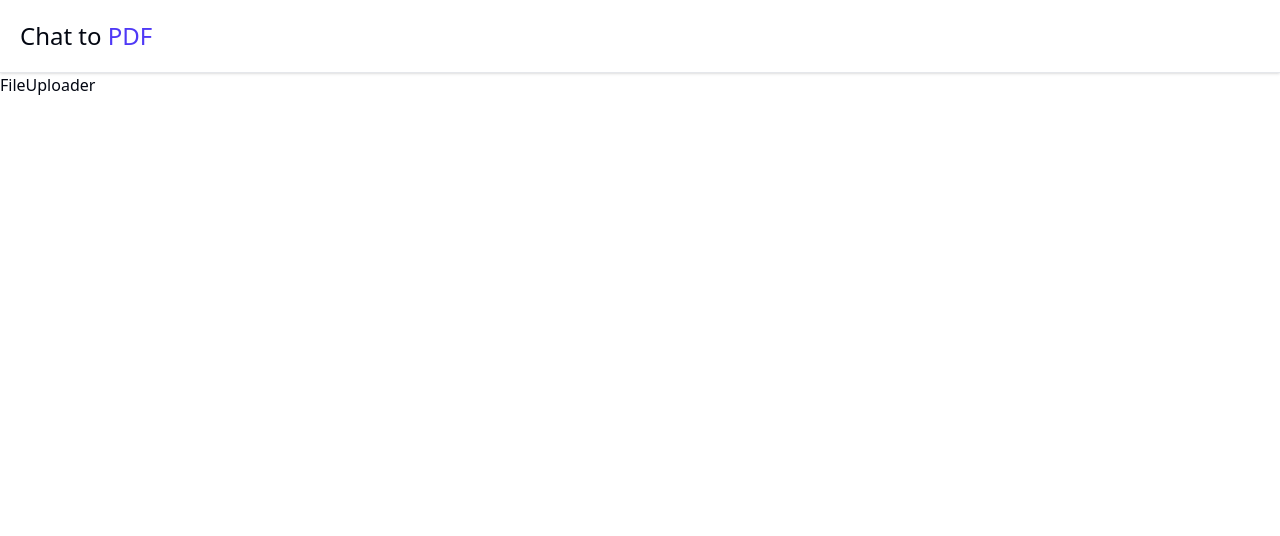
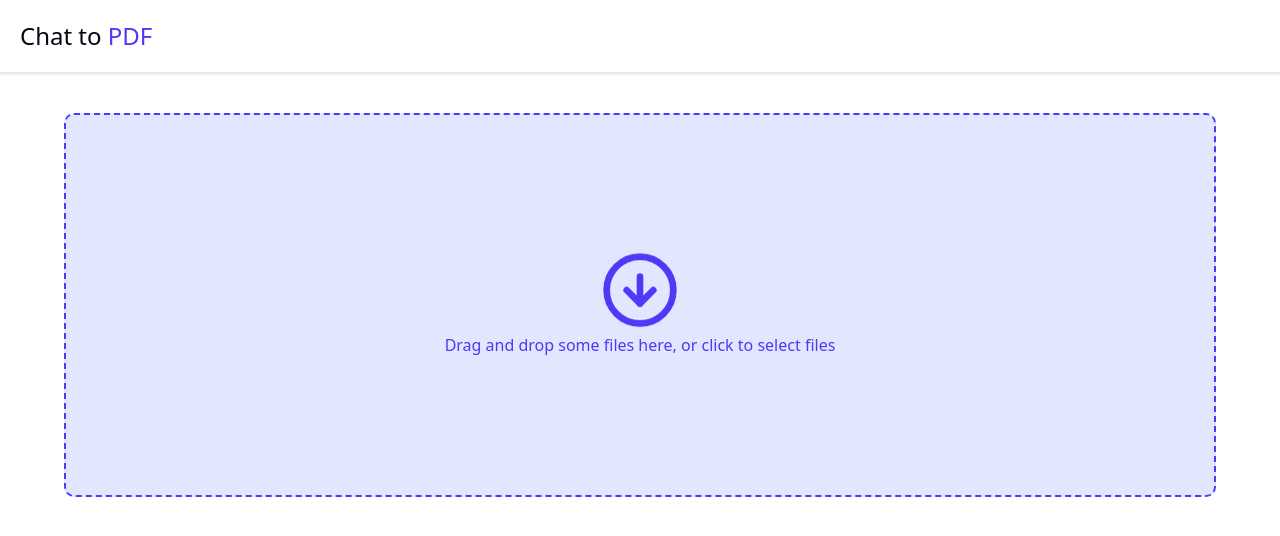
Before and after one commit to lanphantastic/doc-simplicity, a Next.js app in the folder doc-simplicity/: page /dashboard/upload in a window 1280 px wide. Shown: the top 536 px of the page. Built offline with nearby package versions, Linux system fonts and the light colour scheme; no server answers.

Commit message:
WIP: create the dropzone for uploading file

```diff
--- a/doc-simplicity/components/FileUploader.tsx
+++ b/doc-simplicity/components/FileUploader.tsx
@@ -1,6 +1,49 @@
 "use client";
 
+import { useCallback } from "react";
+import { useDropzone } from "react-dropzone";
+import {
+  CheckCircleIcon,
+  CircleArrowDown,
+  HammerIcon,
+  RocketIcon,
+  SaveIcon,
+} from "lucide-react";
+
 function FileUploader() {
-  return <div>FileUploader</div>;
+  const onDrop = useCallback((acceptedFiles: File[]) => {
+    // Do something with the files
+  }, []);
+  const { getRootProps, getInputProps, isDragActive, isFocused, isDragAccept } =
+    useDropzone({
+      onDrop,
+    });
+
+  return (
+    <div className="flex flex-col gap-4 items-center max-w-7xl mx-auto">
+      {/* Loading ... */}
+      <div
+        {...getRootProps()}
+        className={`p-10 border-2 border-dashed mt-10 w-[90%] border-indigo-600 text-indigo-600 rounded-lg h-96 flex items-center text-center justify-center ${
+          isFocused || isDragAccept ? "bg-indigo-300" : "bg-indigo-100"
+        }`}
+      >
+        <input {...getInputProps()} />
+        <div className="flex flex-col justify-center items-center">
+          {isDragActive ? (
+            <>
+              <RocketIcon className="h-20 w-20 animate-ping" />
+              <p>Drop the files here ...</p>
+            </>
+          ) : (
+            <>
+              <CircleArrowDown className="h-20 w-20 animate-bounce" />
+              <p>Drag and drop some files here, or click to select files</p>
+            </>
+          )}
+        </div>
+      </div>
+    </div>
+  );
 }
 export default FileUploader;
```
